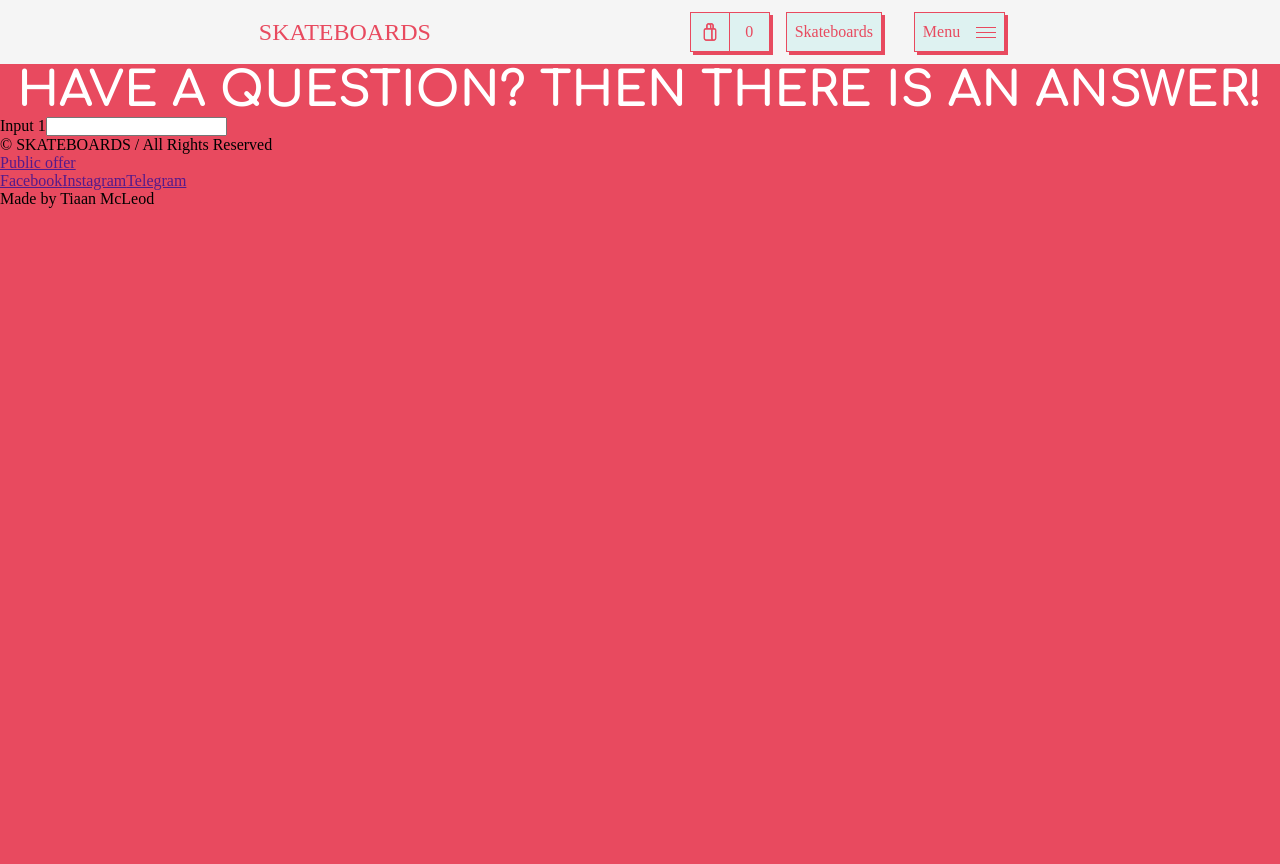
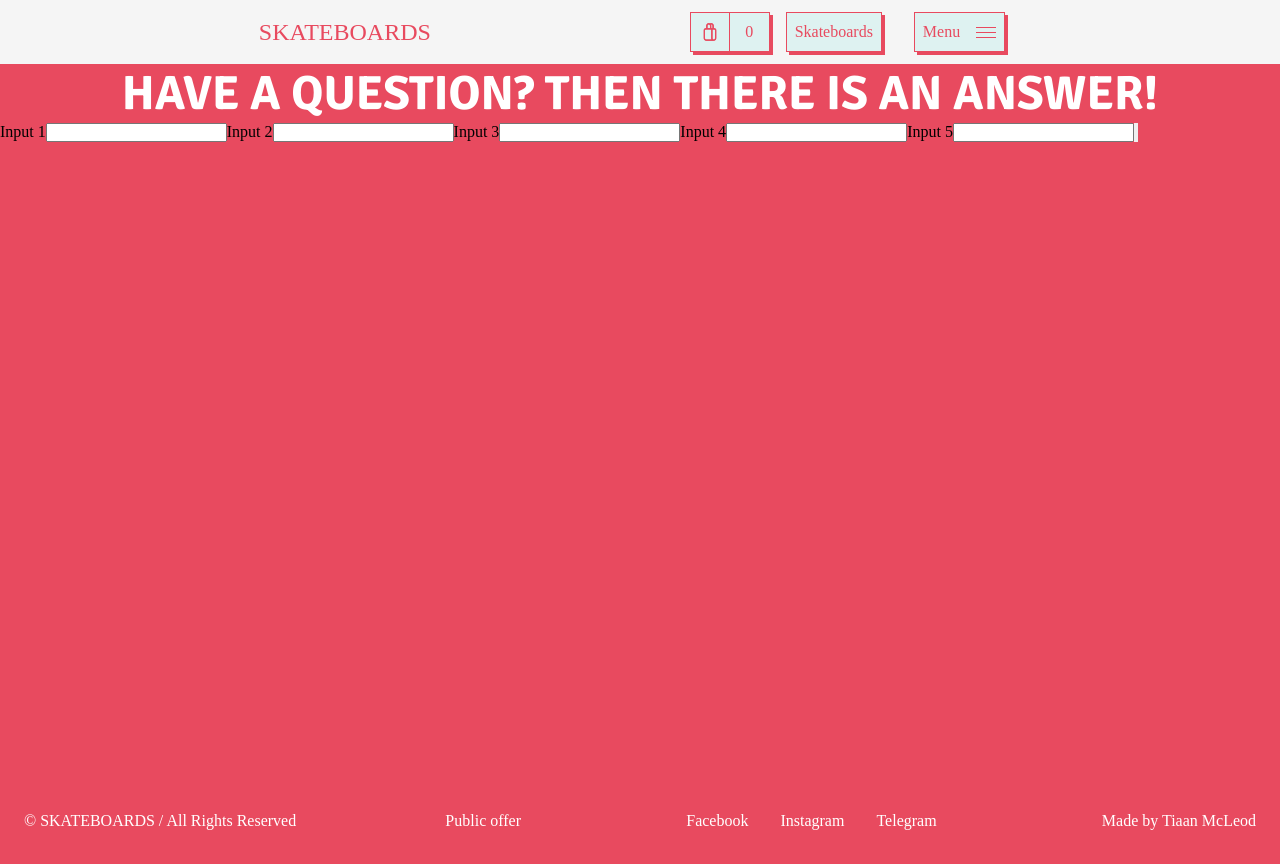
Before and after one commit to TiaanSM/Skateboards, a React (Create React App) app in the folder furniture-react.js/: page /footer in a window 1280 px wide. Built offline with nearby package versions, Linux system fonts and the light colour scheme.

Commit message:
Worked on footer styling.
Styled links and added input fields required.

```diff
--- a/furniture-react.js/src/Assets/img/Styles/index.css
+++ b/furniture-react.js/src/Assets/img/Styles/index.css
@@ -1,3 +1,5 @@
+@import url('https://fonts.googleapis.com/css2?family=Signika:wght@300;400;500;600;700&display=swap');
+
 * {
   box-sizing: border-box;
   margin: 0;
--- a/furniture-react.js/src/component/Footer.css
+++ b/furniture-react.js/src/component/Footer.css
@@ -1,4 +1,3 @@
-@import url('https://fonts.googleapis.com/css2?family=Comfortaa:wght@300;400;500;600;700&display=swap');
 
 footer {
     width: 100vw;
@@ -12,5 +11,34 @@ footer {
     height: auto;
     text-align: center;
     color: white;
-    font-family: 'Comfortaa', cursive;
+    font-family: 'Signika', sans-serif;
 }
+
+.footer-links {
+    width: 100%;
+    height: auto;
+    display: flex;
+    justify-content: space-between;
+    align-items: center;
+    position: absolute;
+    bottom: -30px;
+}
+
+.footer-tag:nth-child(1) {
+    margin-left: 1.5rem;
+}
+
+.footer-tag:nth-child(4) {
+    margin-right: 1.5rem;
+}
+
+.footer-tag {
+    color: white;
+    text-decoration: none;
+}
+
+.social-link {
+    color: white;
+    text-decoration: none;
+    margin-inline: 1rem;
+}
--- a/furniture-react.js/src/component/Footer.jsx
+++ b/furniture-react.js/src/component/Footer.jsx
@@ -13,20 +13,34 @@ const Footer = () => {
       <form>
         <label for="input-1">Input 1</label>
         <input type="text" id="input-1" />
+
+        <label for="input-2">Input 2</label>
+        <input type="text" id="input-2" />
+
+        <label for="input-3">Input 3</label>
+        <input type="text" id="input-3" />
+
+        <label for="input-4">Input 4</label>
+        <input type="text" id="input-4" />
+
+        <label for="input-5">Input 5</label>
+        <input type="email" name="" id="input-5" />
+
+        <input type="submit" value="" />
       </form>
 
-      <div>
-        <p> &copy; SKATEBOARDS / All Rights Reserved</p>
-        <a href="">Public offer</a>
+      <span className="footer-links">
+        <p className="footer-tag"> &copy; SKATEBOARDS / All Rights Reserved</p>
+        <a href="" className="footer-tag">Public offer</a>
 
-        <div>
-          <a href="">Facebook</a>
-          <a href="">Instagram</a>
-          <a href="">Telegram</a>
-        </div>
+        <span className="footer-social-links">
+          <a href="" className="social-link">Facebook</a>
+          <a href="" className="social-link">Instagram</a>
+          <a href="" className="social-link">Telegram</a>
+        </span>
 
-        <p>Made by Tiaan McLeod</p>
-      </div>
+        <a href="" className="footer-tag">Made by Tiaan McLeod</a>
+      </span>
     </footer>
   )
 }
```
